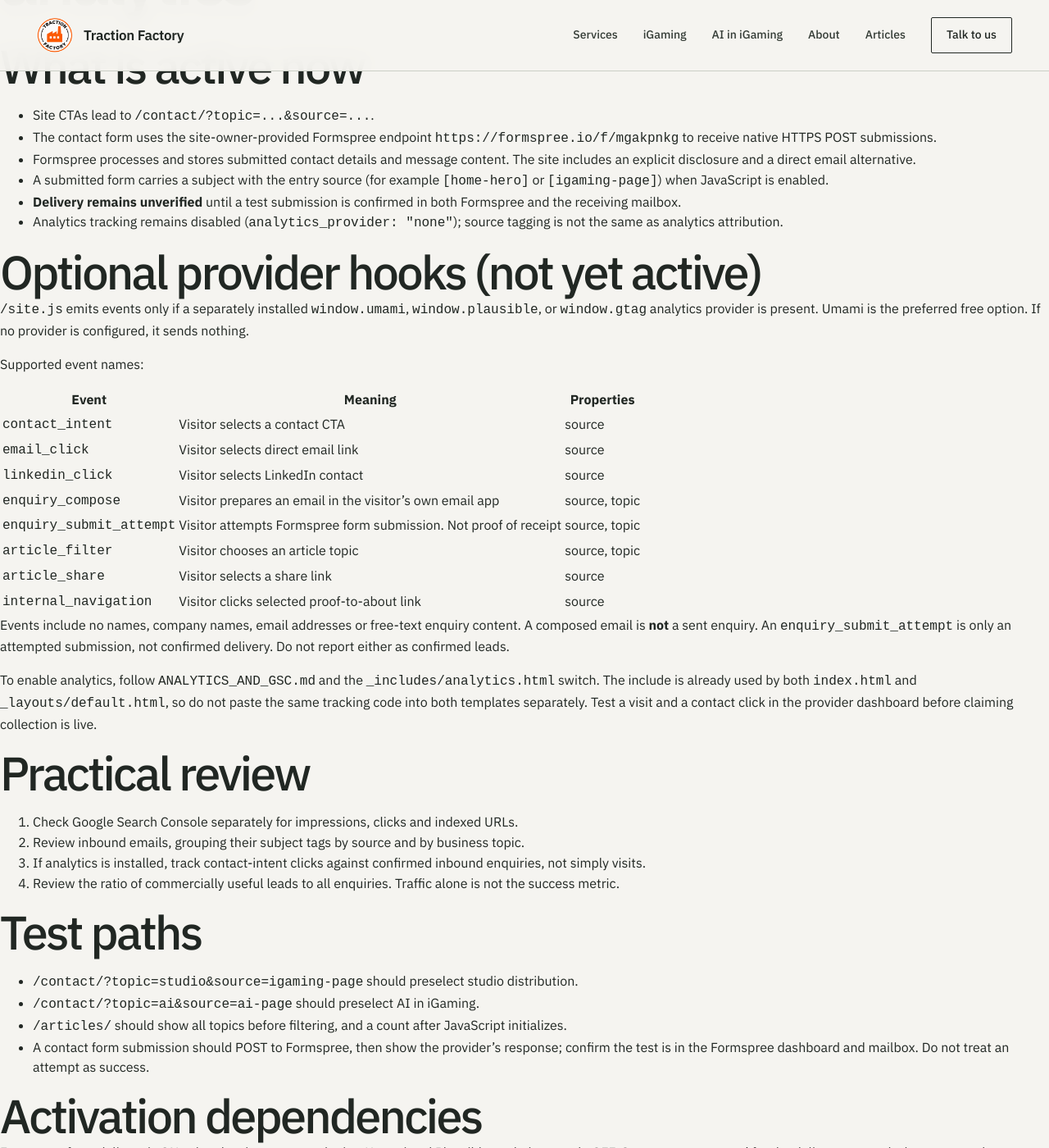
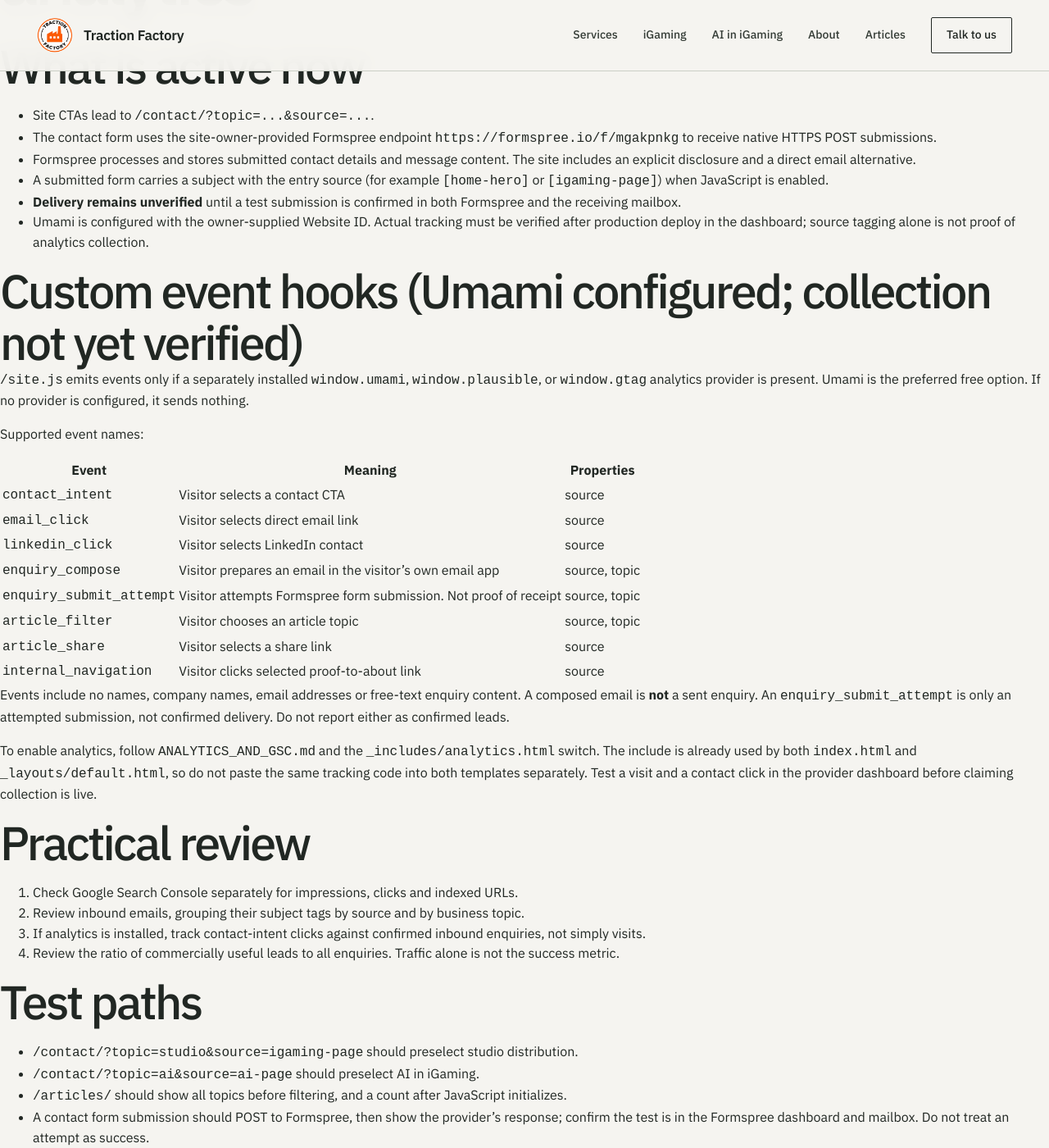
Before and after one commit to thomasrhysjones-hub/traction-factory-site, a Jekyll site: the page built from MEASUREMENT.md, in a window 1280 px wide and 1400 px high, scrolled down 325 px. Shown: the whole window at 82% size. Built offline with Jekyll 4.4.1, drawn with Linux system fonts in a browser that asks for light colours; our own code applies the rules of GitHub Pages for plain Markdown files; some of the changed text lies outside the part shown.

Commit message:
Document activated Umami ID and production verification checklist

```diff
--- a/MEASUREMENT.md
+++ b/MEASUREMENT.md
@@ -7,9 +7,9 @@
 - Formspree processes and stores submitted contact details and message content. The site includes an explicit disclosure and a direct email alternative.
 - A submitted form carries a subject with the entry source (for example `[home-hero]` or `[igaming-page]`) when JavaScript is enabled.
 - **Delivery remains unverified** until a test submission is confirmed in both Formspree and the receiving mailbox.
-- Analytics tracking remains disabled (`analytics_provider: "none"`); source tagging is not the same as analytics attribution.
+- Umami is configured with the owner-supplied Website ID. Actual tracking must be verified after production deploy in the dashboard; source tagging alone is not proof of analytics collection.
 
-## Optional provider hooks (not yet active)
+## Custom event hooks (Umami configured; collection not yet verified)
 
 `/site.js` emits events only if a separately installed `window.umami`, `window.plausible`, or `window.gtag` analytics provider is present. Umami is the preferred free option. If no provider is configured, it sends nothing.
 
@@ -46,4 +46,4 @@ To enable analytics, follow `ANALYTICS_AND_GSC.md` and the `_includes/analytics.
 
 ## Activation dependencies
 
-Formspree form delivery is ON using the site-owner endpoint. Umami and Plausible analytics remain OFF. See `OPERATIONS.md` for the delivery test and what must not be reported as a converted lead.
+Formspree form delivery is ON using the site-owner endpoint. Umami is configured for the production domain and awaits a live dashboard check; Plausible remains OFF. See `OPERATIONS.md` for the delivery test and what must not be reported as a converted lead.
```
